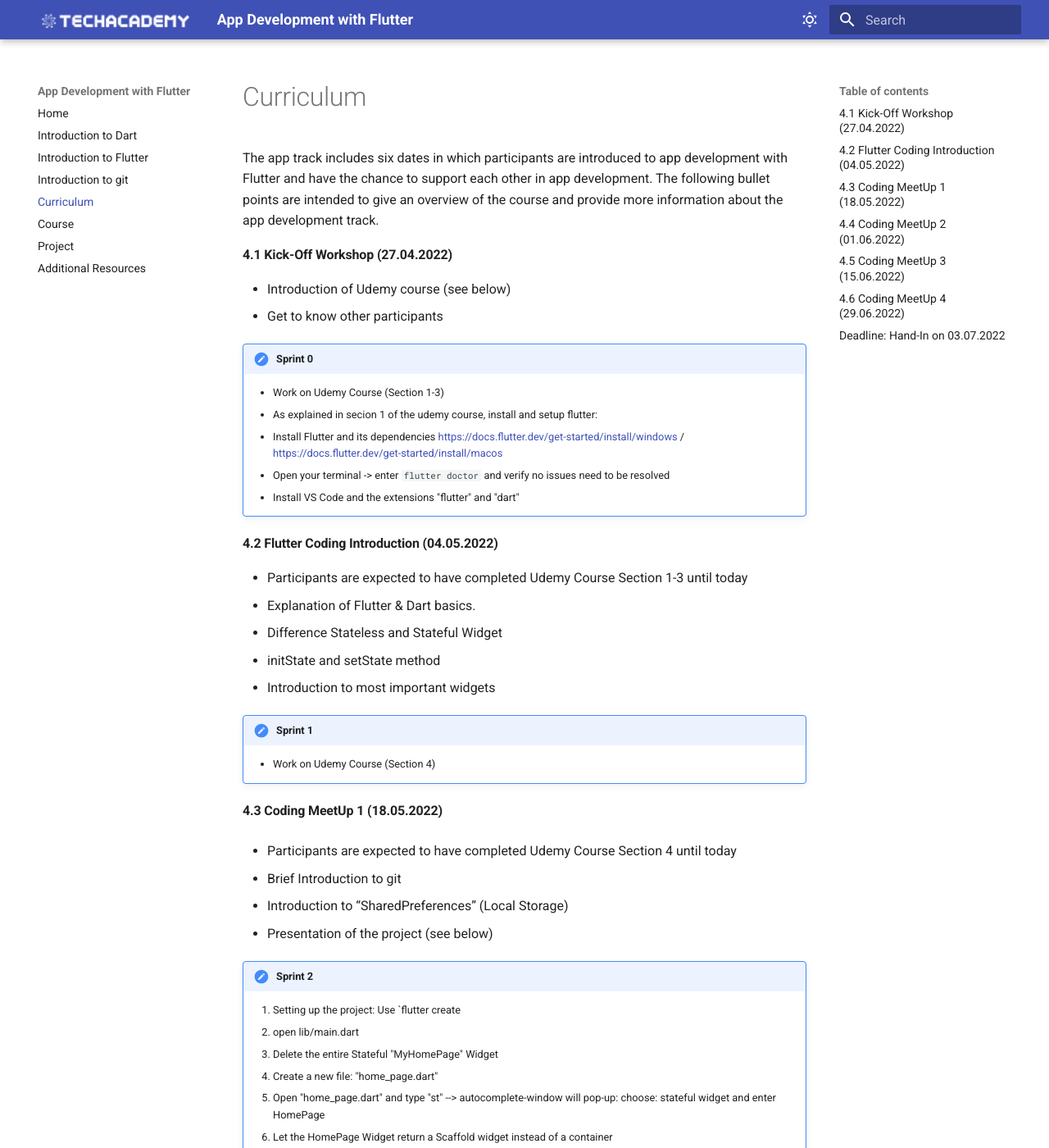
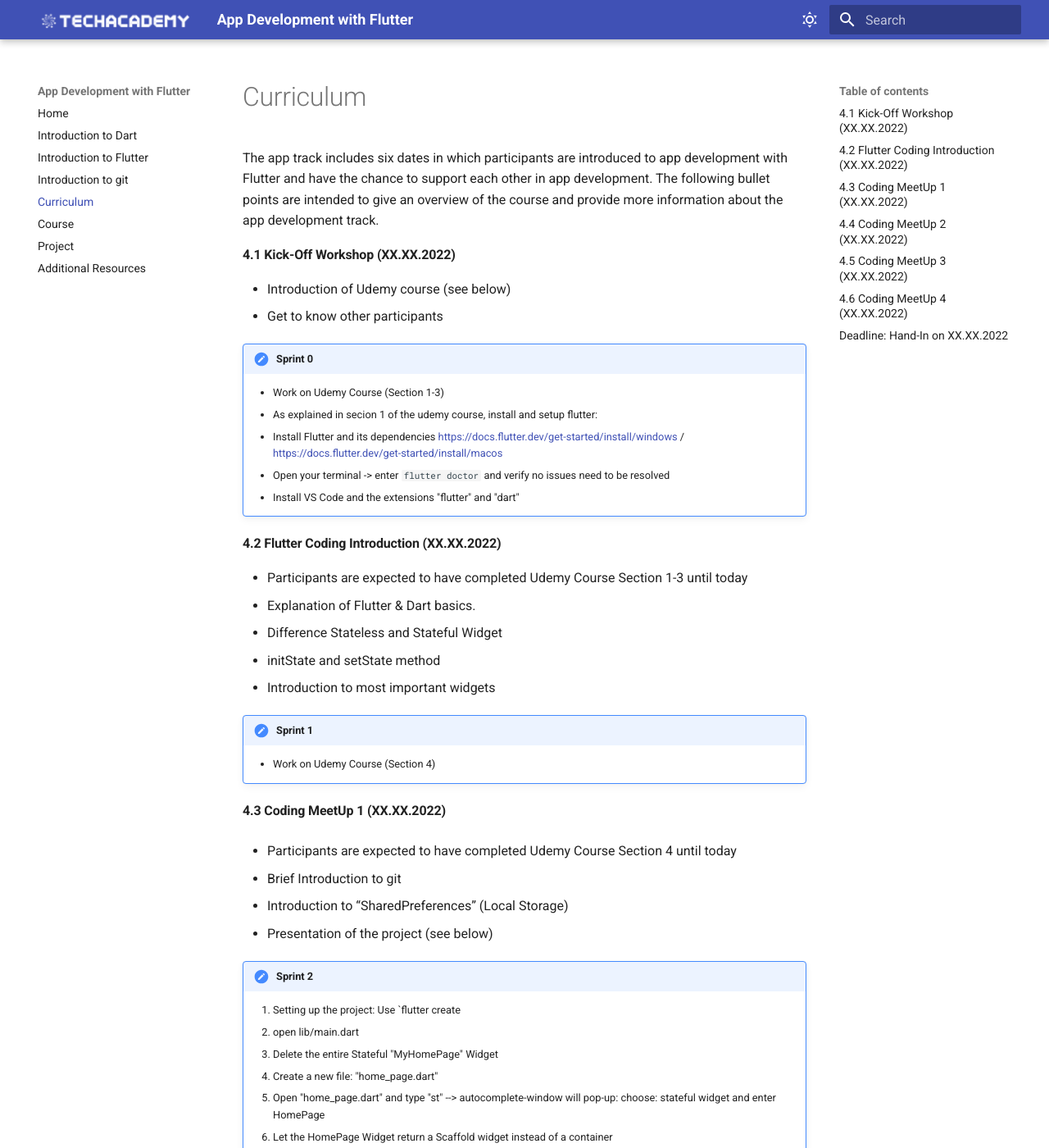
Before and after one commit to tech-academy-ev/app_development, an MkDocs documentation site: the page built from docs/curriculum.md, in a window 1280 px wide and 1400 px high. Shown: the whole window at 82% size. Built offline with MkDocs 1.6.1 and Material for MkDocs 9.7.7, drawn with Linux system fonts in a browser that asks for light colours; some of the changed text lies outside the part shown.

Commit message:
Update curriculum.md

```diff
--- a/docs/curriculum.md
+++ b/docs/curriculum.md
@@ -1,7 +1,7 @@
 # Curriculum
 The app track includes six dates in which participants are introduced to app development with Flutter and have the chance to support each other in app development. The following bullet points are intended to give an overview of the course and provide more information about the app development track.
 
-#### 4.1 Kick-Off Workshop (27.04.2022)
+#### 4.1 Kick-Off Workshop (XX.XX.2022)
 - Introduction of Udemy course (see below)
 - Get to know other participants
 
@@ -14,7 +14,7 @@
     3. Install VS Code and the extensions "flutter" and "dart"
 
 
-#### 4.2 Flutter Coding Introduction (04.05.2022)
+#### 4.2 Flutter Coding Introduction (XX.XX.2022)
 - Participants are expected to have completed Udemy Course Section 1-3 until today
 - Explanation of Flutter & Dart basics.
 - Difference Stateless and Stateful Widget
@@ -26,7 +26,7 @@
     - Work on Udemy Course (Section 4)
 
 
-#### 4.3 Coding MeetUp 1 (18.05.2022)
+#### 4.3 Coding MeetUp 1 (XX.XX.2022)
 - Participants are expected to have completed Udemy Course Section 4 until today
 
 - Brief Introduction to git
@@ -50,7 +50,7 @@
     11. Make sure you had created a Form() and added a FormKey [https://docs.flutter.dev/cookbook/forms/validation](https://docs.flutter.dev/cookbook/forms/validation)
 
 
-#### 4.4 Coding MeetUp 2 (01.06.2022)
+#### 4.4 Coding MeetUp 2 (XX.XX.2022)
 - Flutter Tips by Steffen
 - Discussion about the project and you can ask for help
 - If you have not completed the recommended tasks, do not hesitate to reach out for help.
@@ -65,7 +65,7 @@
     Attention: It is fine if the user can only save one note. As soon as a new note is entered the previous note can be overwritten. You do not have to implement the logic of adding an unlimited number of notes.
 
 
-#### 4.5 Coding MeetUp 3 (15.06.2022)
+#### 4.5 Coding MeetUp 3 (XX.XX.2022)
 - Discussion about the project and the participants will have the chance to ask for help
 - If you have not completed the recommended tasks, do not hesitate to reach out for help.
 
@@ -75,7 +75,7 @@
     - Add the “edit-profile” feature and make sure you use Forms() and a StatefulWidget again. The concept is the same.
 
 
-#### 4.6 Coding MeetUp 4 (29.06.2022)
+#### 4.6 Coding MeetUp 4 (XX.XX.2022)
 - Discussion about the project and the participants will have the chance to ask for help
 - If you have not completed the recommended tasks, do not hesitate to reach out for help.
 
@@ -85,4 +85,4 @@
     - Working on last details and making sure all requirements are met.
 
 
-## Deadline: Hand-In on 03.07.2022
+## Deadline: Hand-In on XX.XX.2022
```
